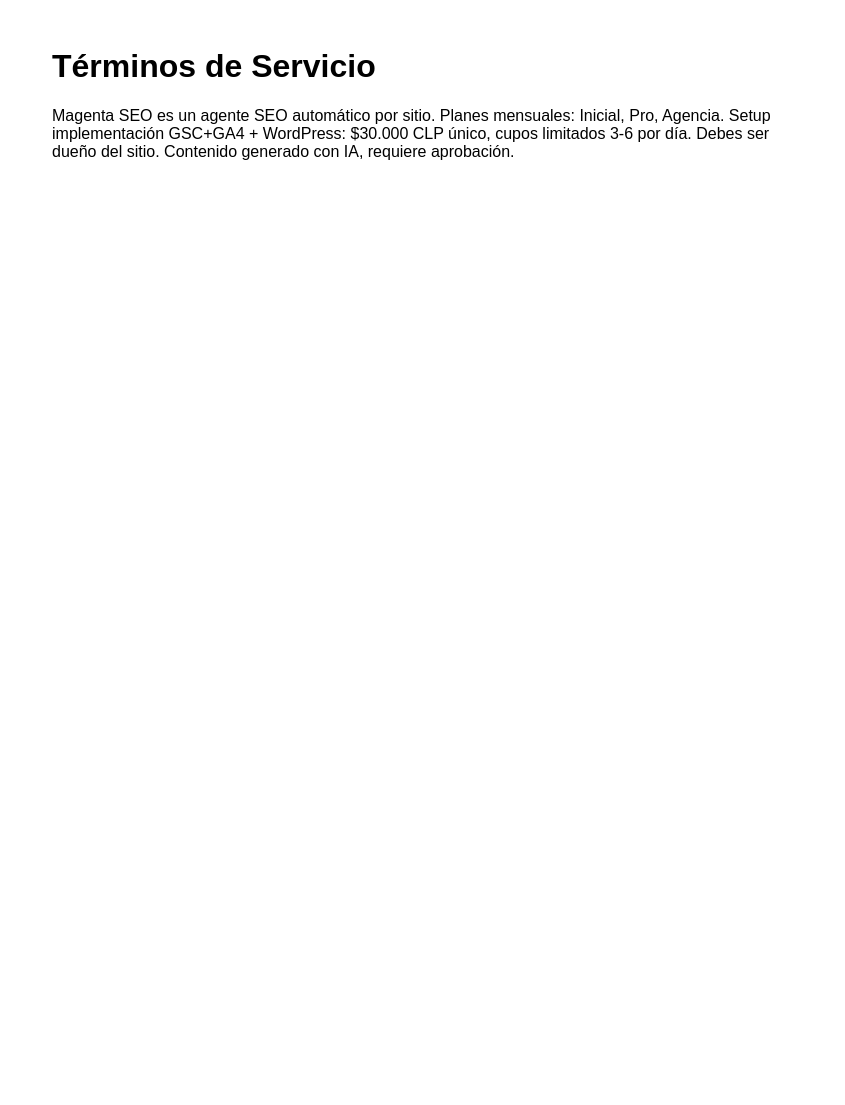
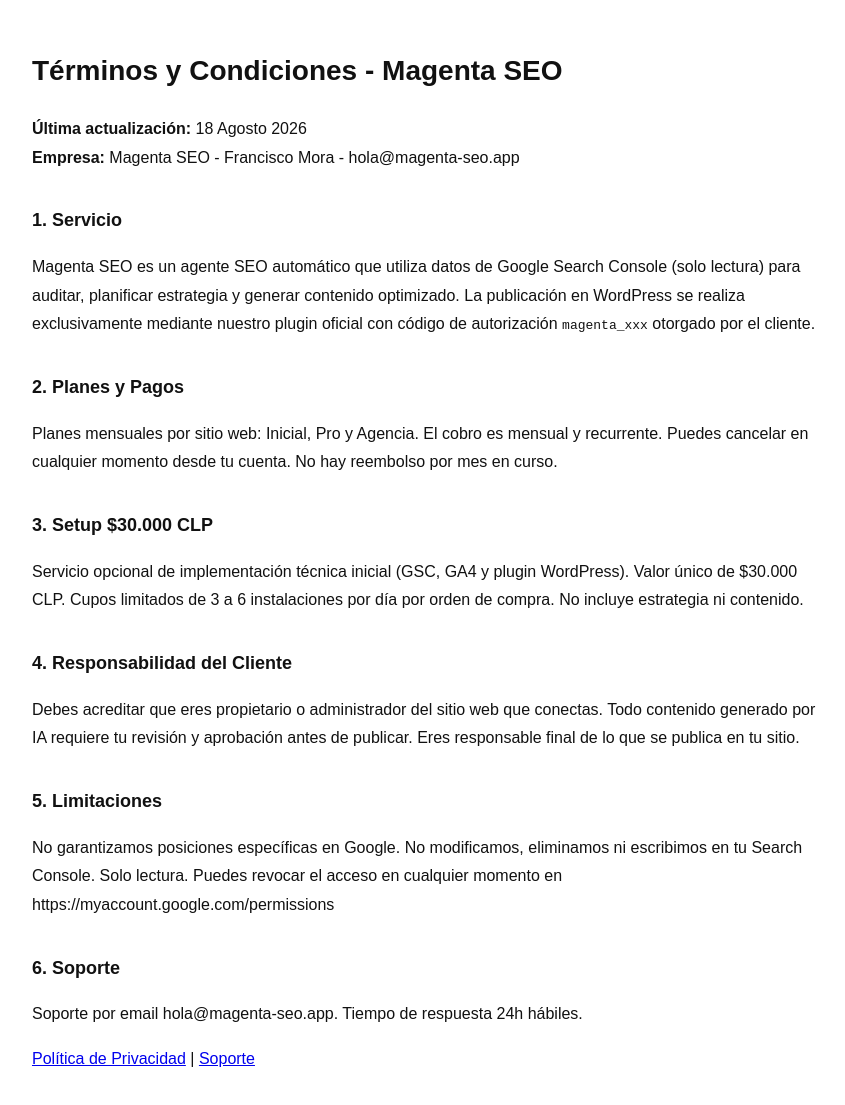
Before and after one commit to portones00-svg/magenta-seo, a website: page public/terminos.html in a window 1280 px wide. Shown: the part 37-1142 px from the top of the page, without its empty margins (208-1053 px from the left). Before the commit the page ends 800 px from the top, so only its background shows below. Drawn offline with Linux system fonts and the light colour scheme.

Commit message:
terminos pro

```diff
--- a/public/terminos.html
+++ b/public/terminos.html
@@ -1 +1,28 @@
-<!DOCTYPE html><html lang="es"><head><meta charset="utf-8"><title>Términos - Magenta SEO</title></head><body style="font-family:Poppins,sans-serif;max-width:760px;margin:40px auto;padding:24px"><h1>Términos de Servicio</h1><p>Magenta SEO es un agente SEO automático por sitio. Planes mensuales: Inicial, Pro, Agencia. Setup implementación GSC+GA4 + WordPress: $30.000 CLP único, cupos limitados 3-6 por día. Debes ser dueño del sitio. Contenido generado con IA, requiere aprobación.</p></body></html>
+<!DOCTYPE html>
+<html lang="es"><head><meta charset="utf-8"><meta name="viewport" content="width=device-width,initial-scale=1">
+<title>Términos y Condiciones - Magenta SEO</title>
+<style>body{font-family:Poppins,sans-serif;max-width:800px;margin:40px auto;padding:24px;line-height:1.8;color:#111}h1{font-size:28px}h2{margin-top:32px;font-size:18px}</style>
+</head><body>
+<h1>Términos y Condiciones - Magenta SEO</h1>
+<p><b>Última actualización:</b> 18 Agosto 2026<br><b>Empresa:</b> Magenta SEO - Francisco Mora - hola@magenta-seo.app</p>
+
+<h2>1. Servicio</h2>
+<p>Magenta SEO es un agente SEO automático que utiliza datos de Google Search Console (solo lectura) para auditar, planificar estrategia y generar contenido optimizado. La publicación en WordPress se realiza exclusivamente mediante nuestro plugin oficial con código de autorización <code>magenta_xxx</code> otorgado por el cliente.</p>
+
+<h2>2. Planes y Pagos</h2>
+<p>Planes mensuales por sitio web: Inicial, Pro y Agencia. El cobro es mensual y recurrente. Puedes cancelar en cualquier momento desde tu cuenta. No hay reembolso por mes en curso.</p>
+
+<h2>3. Setup $30.000 CLP</h2>
+<p>Servicio opcional de implementación técnica inicial (GSC, GA4 y plugin WordPress). Valor único de $30.000 CLP. Cupos limitados de 3 a 6 instalaciones por día por orden de compra. No incluye estrategia ni contenido.</p>
+
+<h2>4. Responsabilidad del Cliente</h2>
+<p>Debes acreditar que eres propietario o administrador del sitio web que conectas. Todo contenido generado por IA requiere tu revisión y aprobación antes de publicar. Eres responsable final de lo que se publica en tu sitio.</p>
+
+<h2>5. Limitaciones</h2>
+<p>No garantizamos posiciones específicas en Google. No modificamos, eliminamos ni escribimos en tu Search Console. Solo lectura. Puedes revocar el acceso en cualquier momento en https://myaccount.google.com/permissions</p>
+
+<h2>6. Soporte</h2>
+<p>Soporte por email hola@magenta-seo.app. Tiempo de respuesta 24h hábiles.</p>
+
+<p><a href="/privacidad">Política de Privacidad</a> | <a href="/soporte">Soporte</a></p>
+</body></html>
```
